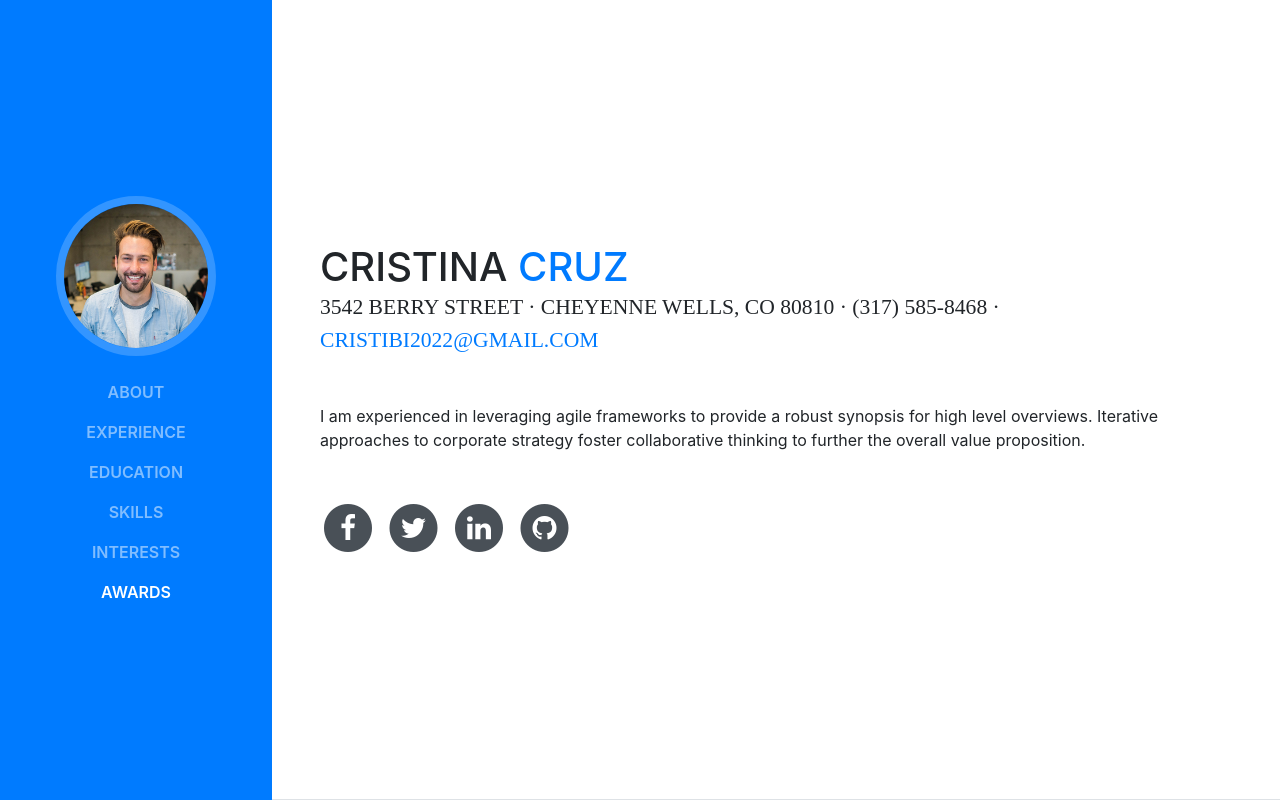
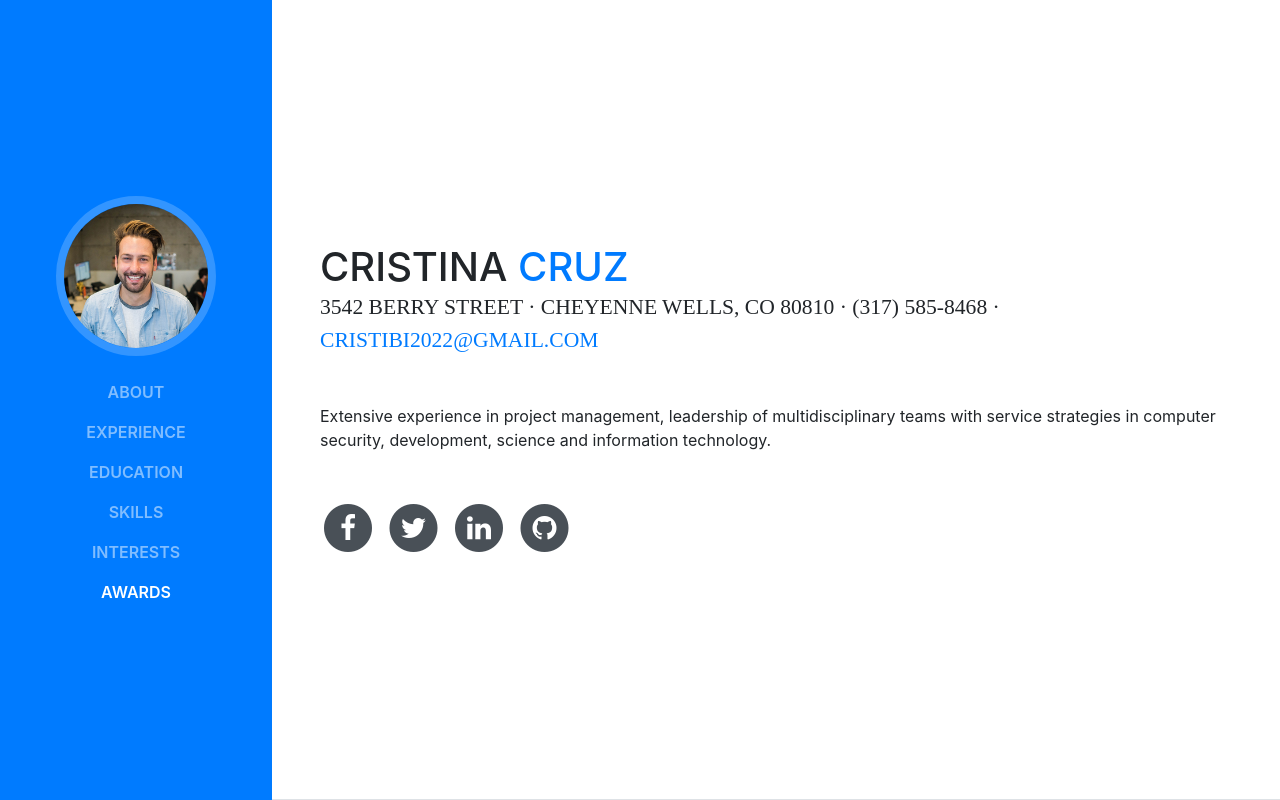
Before and after one commit to e-Lish/Test, a website with bundled scripts: page index.html in a window 1280 px wide. Shown: the top 800 px of the page. Built offline with nearby package versions, Linux system fonts and the light colour scheme; a web font is replaced by a local one.

Commit message:
Update index.html

```diff
--- a/index.html
+++ b/index.html
@@ -71,7 +71,7 @@
           <div class="subheading mb-5">3542 Berry Street · Cheyenne Wells, CO 80810 · (317) 585-8468 ·
             <a href="mailto:name@email.com">cristibi2022@gmail.com</a>
           </div>
-          <p class="mb-5">I am experienced in leveraging agile frameworks to provide a robust synopsis for high level overviews. Iterative approaches to corporate strategy foster collaborative thinking to further the overall value proposition.</p>
+          <p class="mb-5">Extensive experience in project management, leadership of multidisciplinary teams with service strategies in computer security, development, science and information technology.</p>
           <ul class="list-inline list-social-icons mb-0">
             <li class="list-inline-item">
               <a href="#">
```
